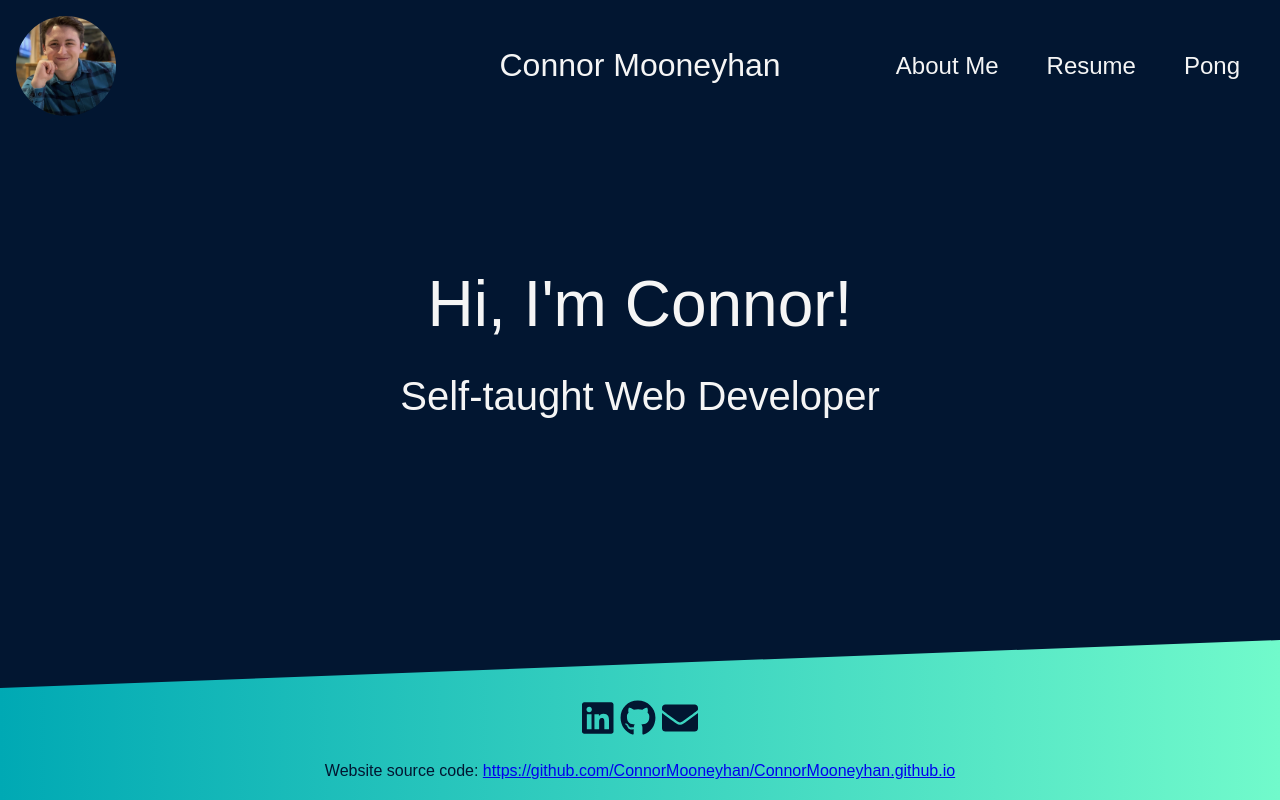
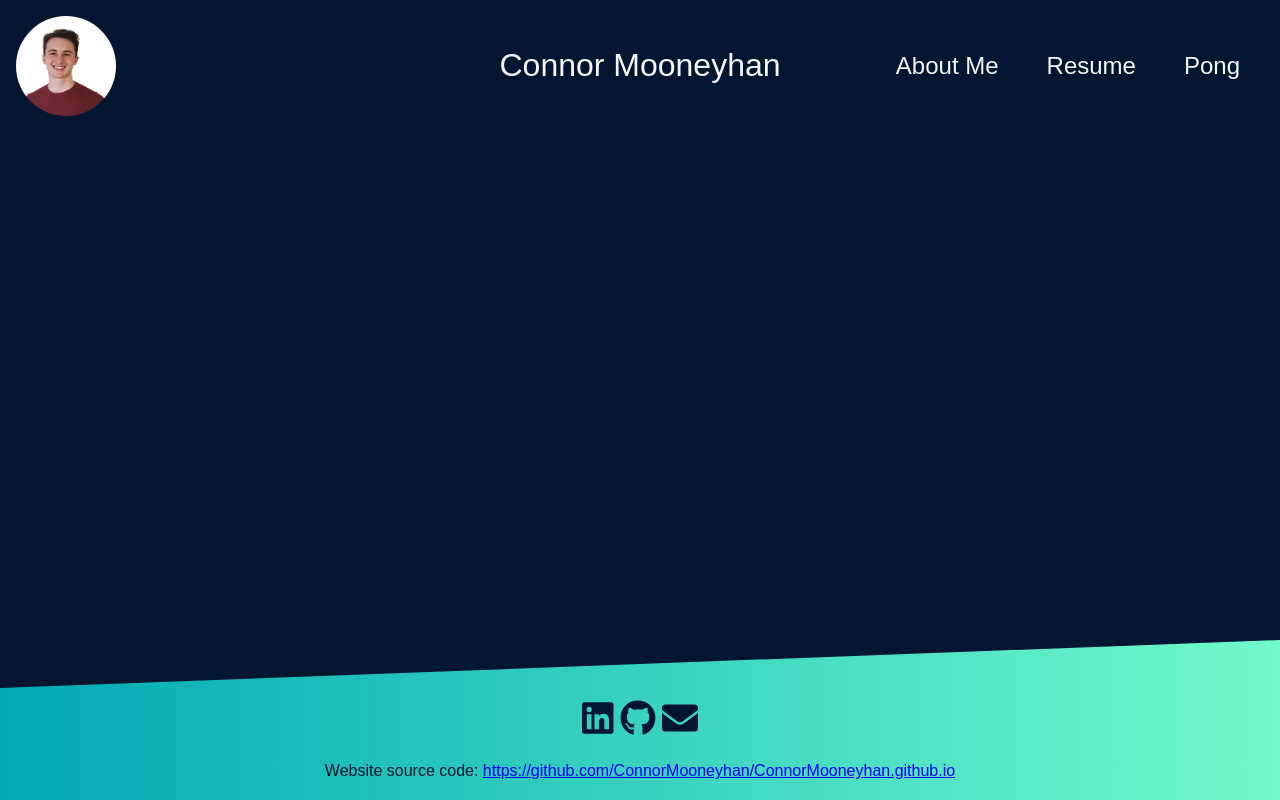
Before and after one commit to ConnorMooneyhan/personal-site, a React (Create React App) app: page /spongebobify in a window 1280 px wide. Built offline with nearby package versions, Linux system fonts and the light colour scheme; a web font is replaced by a local one.

Commit message:
Small refactoring

```diff
--- a/src/App.tsx
+++ b/src/App.tsx
@@ -1,16 +1,17 @@
 import "./css/App.css";
 
-import { Route, Routes } from 'react-router-dom';
-import Header from "./components/Header/Header";
-import AboutMe from "./components/AboutMe/AboutMe";
-import ResumeSection from "./components/ResumeSection/ResumeSection";
-import Pong from './components/Pong/Pong';
-import Footer from "./components/Footer/Footer";
-import Home from './components/Home/Home';
+import { Route, Routes } from "react-router-dom";
+import Header from "./components/Header";
+import AboutMe from "./components/AboutMe";
+import ResumeSection from "./components/ResumeSection";
+import Pong from "./components/Pong";
+import Footer from "./components/Footer";
+import Home from "./components/Home";
+import Spongebobify from "./components/Spongebobify";
 
 function App() {
   return (
-    <div className="App" style={{minHeight: window.innerHeight}} >
+    <div className="App" style={{ minHeight: window.innerHeight }}>
       <Header />
       <main>
         <Routes>
@@ -18,6 +19,7 @@ function App() {
           <Route path="/about-me" element={<AboutMe />} />
           <Route path="/resume" element={<ResumeSection />} />
           <Route path="/pong" element={<Pong />} />
+          <Route path="/spongebobify" element={<Spongebobify />} />
         </Routes>
       </main>
       <Footer />
--- a/src/components/Header/Header.tsx
+++ /dev/null
@@ -1,22 +0,0 @@
-import me from "../../resources/me.jpg";
-import { Link } from 'react-router-dom';
-
-const Header = () => {
-  return (
-    <header className="Header">
-      <div className="img-container">
-        <img src={me} alt="me" width="100" />
-      </div>
-      <h1><Link to="/">Connor Mooneyhan</Link></h1>
-      <nav>
-        <ul>
-          <li><Link to="/about-me">About Me</Link></li>
-          <li><Link to="/resume">Resume</Link></li>
-          <li><Link to="/pong">Pong</Link></li>
-        </ul>
-      </nav>
-    </header>
-  );
-}
-
-export default Header;
--- /dev/null
+++ b/src/components/Header/index.tsx
@@ -0,0 +1,30 @@
+import me from "../../resources/me.webp";
+import { Link } from "react-router-dom";
+
+const Header = () => {
+  return (
+    <header className="Header">
+      <div className="img-container">
+        <img src={me} alt="me" width="100" />
+      </div>
+      <h1>
+        <Link to="/">Connor Mooneyhan</Link>
+      </h1>
+      <nav>
+        <ul>
+          <li>
+            <Link to="/about-me">About Me</Link>
+          </li>
+          <li>
+            <Link to="/resume">Resume</Link>
+          </li>
+          <li>
+            <Link to="/pong">Pong</Link>
+          </li>
+        </ul>
+      </nav>
+    </header>
+  );
+};
+
+export default Header;
--- a/src/components/ResumeSection/ResumeSection.tsx
+++ /dev/null
@@ -1,23 +0,0 @@
-import '../../resources/resume-mooneyhan.pdf';
-import Resume from './Resume';
-
-const ResumeSection = () => {
-  // Check whether resume will fit in screen with current dimensions
-  const resumeFits = window.innerWidth > 650;
-
-  return (
-    <section className="Resume-Section" id="resume">
-      <h2>Resume</h2>
-      {resumeFits && <Resume />}
-      {!resumeFits && [
-        <h3 style={{color: 'darkred'}}>Unable to fit resume on screen.</h3>,
-        <h4 style={{color: 'darkred'}}>(If possible, try rotating your device to landscape mode and reloading the page.)</h4>
-      ]}
-      <p>
-        You can also <a href="https://github.com/ConnorMooneyhan/ConnorMooneyhan.github.io/raw/main/src/resources/resume-mooneyhan.pdf" download>download my resume</a> as a pdf.
-      </p>
-    </section>
-  );
-}
-
-export default ResumeSection;
--- /dev/null
+++ b/src/components/ResumeSection/index.tsx
@@ -0,0 +1,33 @@
+import "../../resources/resume-mooneyhan.pdf";
+import Resume from "./Resume";
+
+const ResumeSection = () => {
+  // Check whether resume will fit in screen with current dimensions
+  const resumeFits = window.innerWidth > 650;
+
+  return (
+    <section className="Resume-Section" id="resume">
+      <h2>Resume</h2>
+      {resumeFits && <Resume />}
+      {!resumeFits && [
+        <h3 style={{ color: "darkred" }}>Unable to fit resume on screen.</h3>,
+        <h4 style={{ color: "darkred" }}>
+          (If possible, try rotating your device to landscape mode and reloading
+          the page.)
+        </h4>,
+      ]}
+      <p>
+        You can also{" "}
+        <a
+          href="https://github.com/ConnorMooneyhan/ConnorMooneyhan.github.io/raw/main/src/resources/resume-mooneyhan.pdf"
+          download
+        >
+          download my resume
+        </a>{" "}
+        as a pdf.
+      </p>
+    </section>
+  );
+};
+
+export default ResumeSection;
--- /dev/null
+++ b/src/components/Spongebobify/index.tsx
@@ -0,0 +1,5 @@
+const Spongebobify = () => {
+  return <div></div>;
+};
+
+export default Spongebobify;
```
Also changed, not shown: src/components/ResumeSection/Resume.tsx (+91 -23 lines), src/components/AboutMe/index.tsx (renamed from src/components/AboutMe/AboutMe.tsx), src/components/Footer/index.tsx (renamed from src/components/Footer/Footer.tsx), src/components/Home/index.tsx (renamed from src/components/Home/Home.tsx), src/components/Pong/index.tsx (renamed from src/components/Pong/Pong.tsx), src/resources/me.jpg (deleted), src/resources/me.webp (added).
